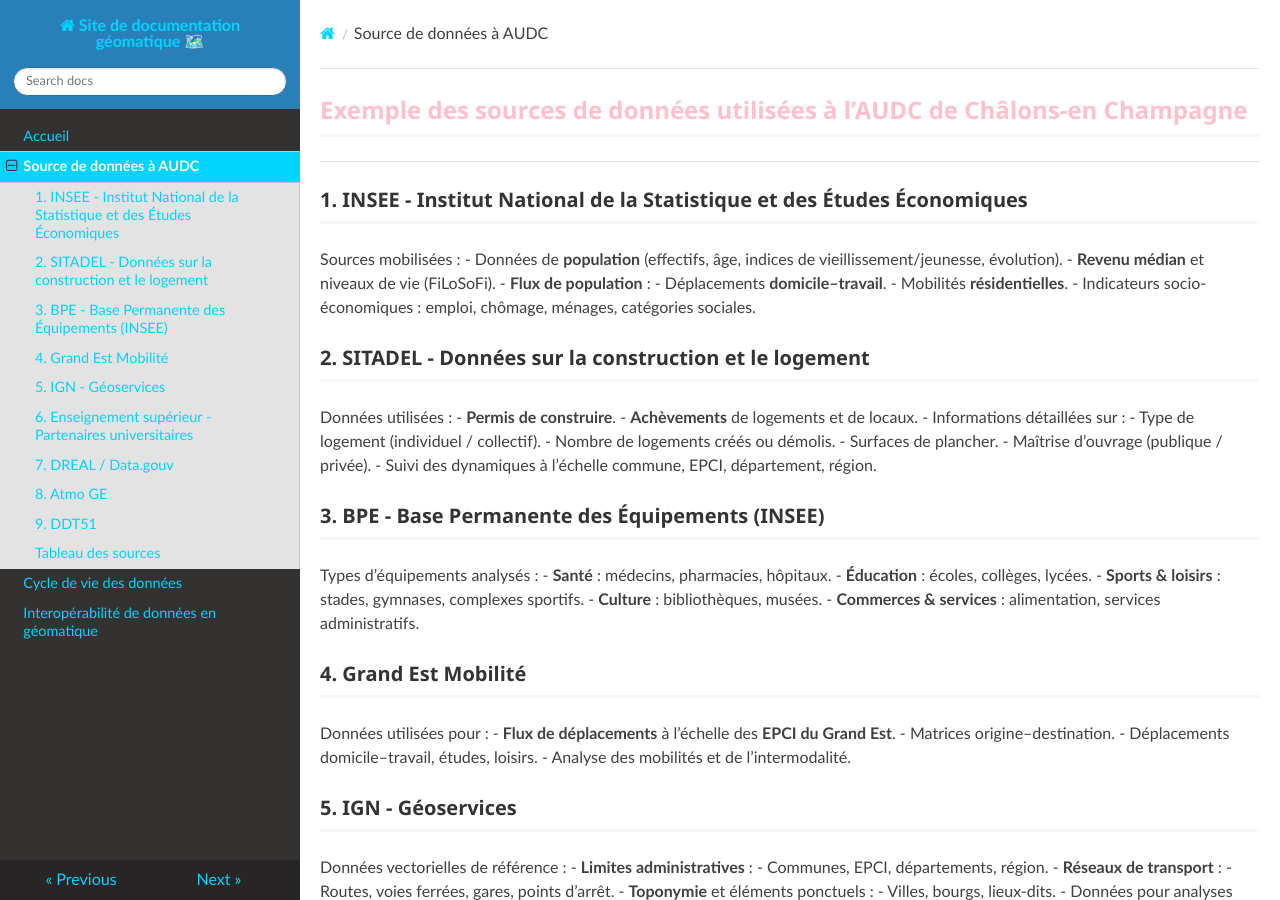
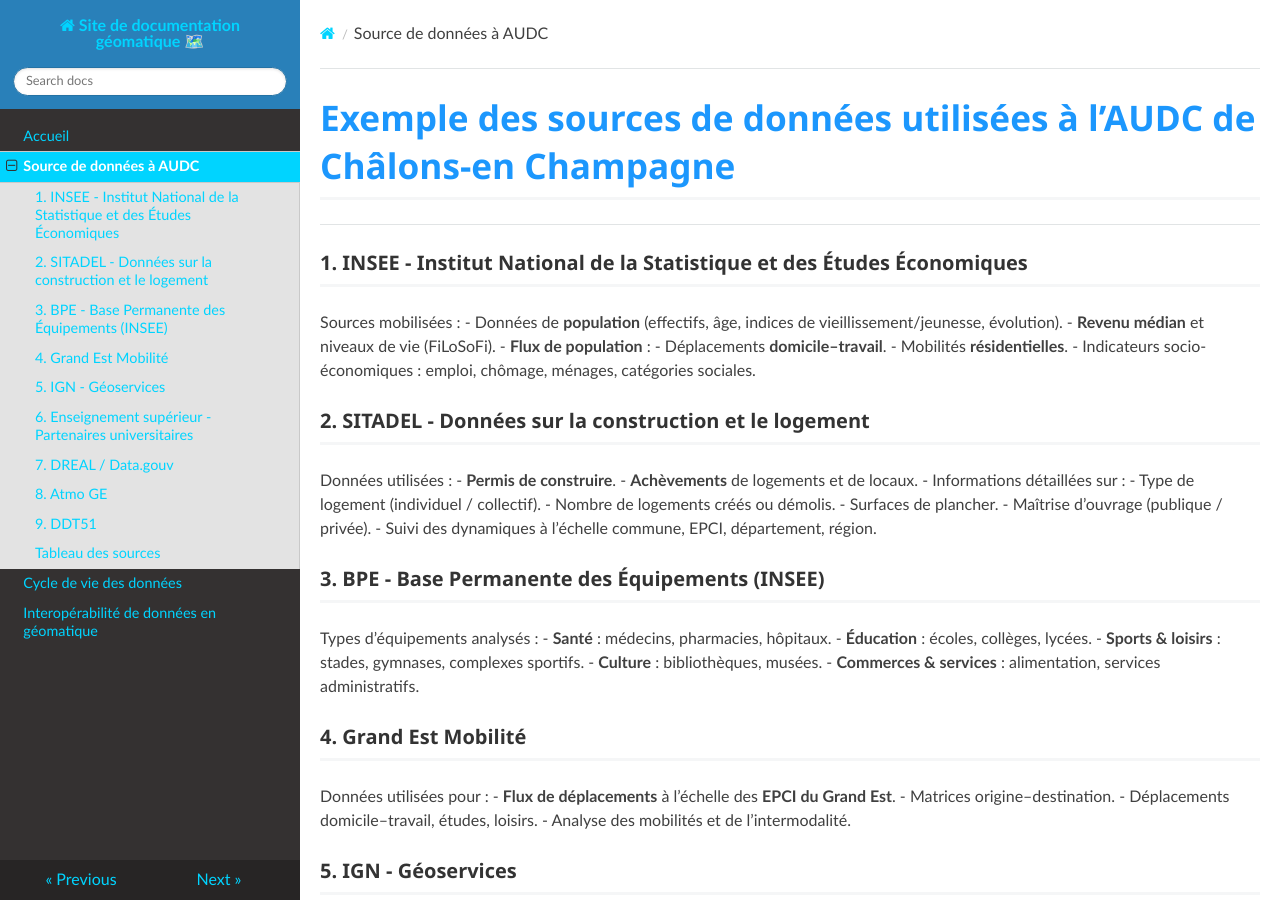
Before and after one commit to abdou123-guene/Site_de_documentation_geomatique, an MkDocs documentation site: the page built from docs/Readme.md, in a window 1280 px wide and 900 px high. Built offline with MkDocs 1.6.1, drawn with Linux system fonts in a browser that asks for light colours; nearby versions of some CDN libraries.

Commit message:
Update Readme.md

```diff
--- a/docs/Readme.md
+++ b/docs/Readme.md
@@ -1,4 +1,4 @@
-## <span style="color:pink;">Exemple des sources de données utilisées à l’AUDC de Châlons-en Champagne</span>
+# Exemple des sources de données utilisées à l’AUDC de Châlons-en Champagne
 ---
 
 ### 1. INSEE - Institut National de la Statistique et des Études Économiques
```
